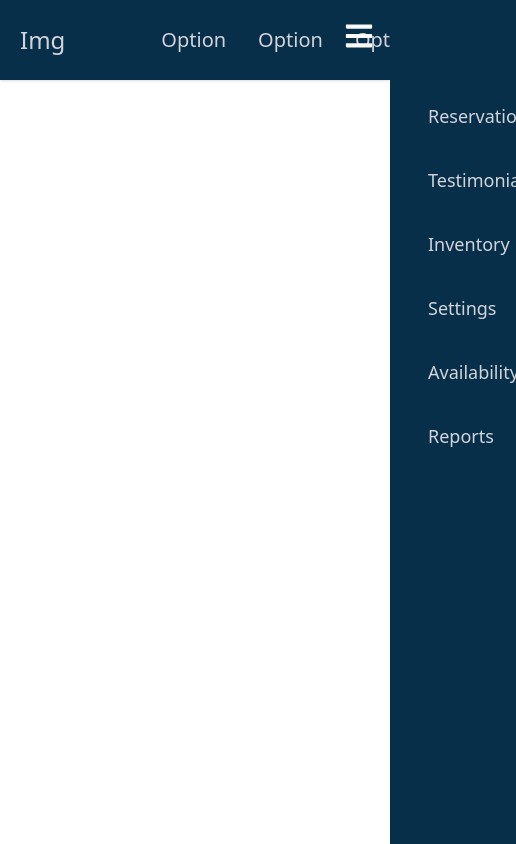
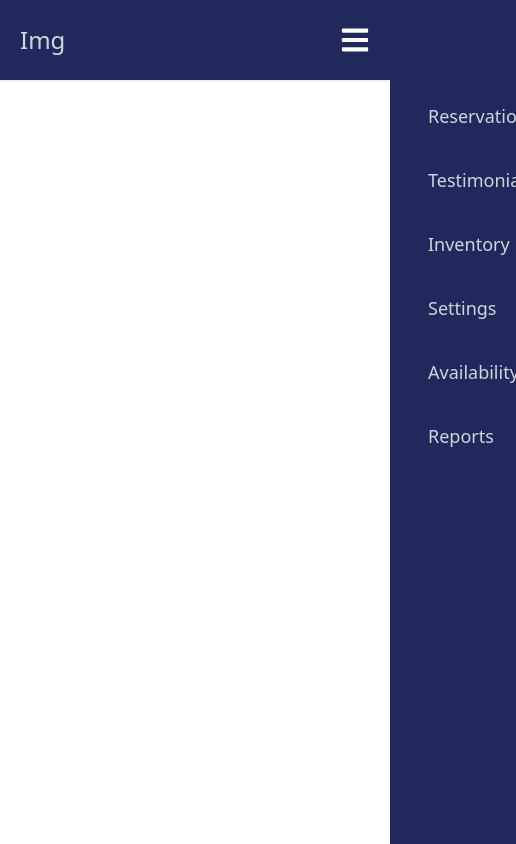
Before and after one commit to estebancb03/LosOsitos_ci0128_23a, a React (Vite) app in the folder src/Frontend/: page / in a window 390 px wide. Shown: the whole page, 516 px wide, since content can reach past the window. Built offline with nearby package versions, Linux system fonts and the light colour scheme.

Commit message:
Cambio de colores en el menu y funcionalidad responsive

```diff
--- a/src/Frontend/src/components/NavMenu.jsx
+++ b/src/Frontend/src/components/NavMenu.jsx
@@ -5,13 +5,14 @@ const NavMenu = () => {
   return (
     <div>
       <SideBarMenu />
-      <nav className="h-20 p-5 bg-sky-950 shadow flex items-center justify-between">
+      <nav className="h-20 p-5 bg-[#21295c] shadow flex items-center justify-between">
         <div className="flex justify-between items-center">
             <Link className="text-2xl text-gray-300 cursor-pointer">
                 Img
             </Link>
         </div>
-        <ul className="text-gray-300 flex items-center w-full pl-20 opacity-100 opacity-0 top-[-400px] transition-all ease-in duration-500">
+        <ul className="text-gray-300 flex items-center w-full pl-20 opacity-100 opacity-0 top-[-400px]
+        transition-all ease-in duration-500 sm:hidden">
             <Link className="mx-4 my-6 my-0 text-xl hover:text-gray-300 duration-500">
               Option
             </Link>
--- a/src/Frontend/src/components/SideBarMenu.jsx
+++ b/src/Frontend/src/components/SideBarMenu.jsx
@@ -14,7 +14,7 @@ const SideBarMenu = () => {
   return (
     <div>
       {!sideBar ? (
-          <div className="top-0 right-0 fixed p-4">
+          <div className="top-0 right-0 fixed p-5">
             <Link
               to="#"
               className="text-stone-50 text-3xl h-10 flex justify-end items-center"
@@ -33,7 +33,7 @@ const SideBarMenu = () => {
           </Link>
         )}
         <div
-          className={`bg-sky-950 top-0 right-0 fixed w-96 h-full p-5 ${
+          className={`bg-[#21295c] top-0 right-0 fixed w-96 h-full p-5 ${
             sideBar ? "translate-x-0" : "translate-x-full"
           } ease-in-out duration-300`}
         >
--- a/src/Frontend/src/components/SubMenu.jsx
+++ b/src/Frontend/src/components/SubMenu.jsx
@@ -12,8 +12,8 @@ const SubMenu = ({ item }) => {
         <Link
           to={item.path}
           className="
-            flex text-gray-300 justify-between items-center h-16 text-lg
-          hover:bg-sky-900 cursor-pointer hover:border-gray-300 border-transparent border-2"
+            flex text-gray-300 items-center justify-between h-16 text-lg
+          hover:bg-[#6545e6] cursor-pointer hover:border-gray-300 border-transparent border-2"
           onClick={item.subnav && showIcon}
         >
           <span className="ml-4">{item.title}</span>
@@ -29,10 +29,11 @@ const SubMenu = ({ item }) => {
         <Link
           to={item.path}
           className="
-          bg-sky-900 flex text-gray-300 justify-between items-center h-16 text-lg
-          hover:bg-sky-900 cursor-pointer hover:border-gray-300 border-transparent border-2"
+          bg-[#6545e6] flex text-gray-300 justify-between items-center h-16 text-lg
+          hover:bg-[#6545e6] cursor-pointer hover:border-gray-300 border-transparent border-2"
           onClick={item.subnav && showIcon}
         >
+          {item.icon}
           <span className="ml-4">{item.title}</span>
           <div className="mr-4">
             {item.subnav && subNav
@@ -51,9 +52,10 @@ const SubMenu = ({ item }) => {
               to={item.path}
               key={index}
               className="
-        bg-sky-900 h-16 pl-10 flex items-center no-underline text-gray-200 text-lg
-          hover:bg-sky-800 cursor-pointer hover:border-gray-300 border-transparent border-2"
+          bg-[#6545e6] h-16 pl-10 flex items-center no-underline text-gray-200 text-lg
+          hover:cursor-pointer hover:border-gray-300 border-transparent border-2"
             >
+              {item.icon}
               <span className="ml-4">{item.title}</span>
             </Link>
           );
--- a/src/Frontend/src/data/SideBarData.jsx
+++ b/src/Frontend/src/data/SideBarData.jsx
@@ -7,7 +7,7 @@ import * as RxIcons from "react-icons/rx";
 const SideBarData = [
   {
     title: "Reservation",
-    path: "/reservation",
+    path: "/reservation"
   },
   {
     title: "Testimonials",
```
